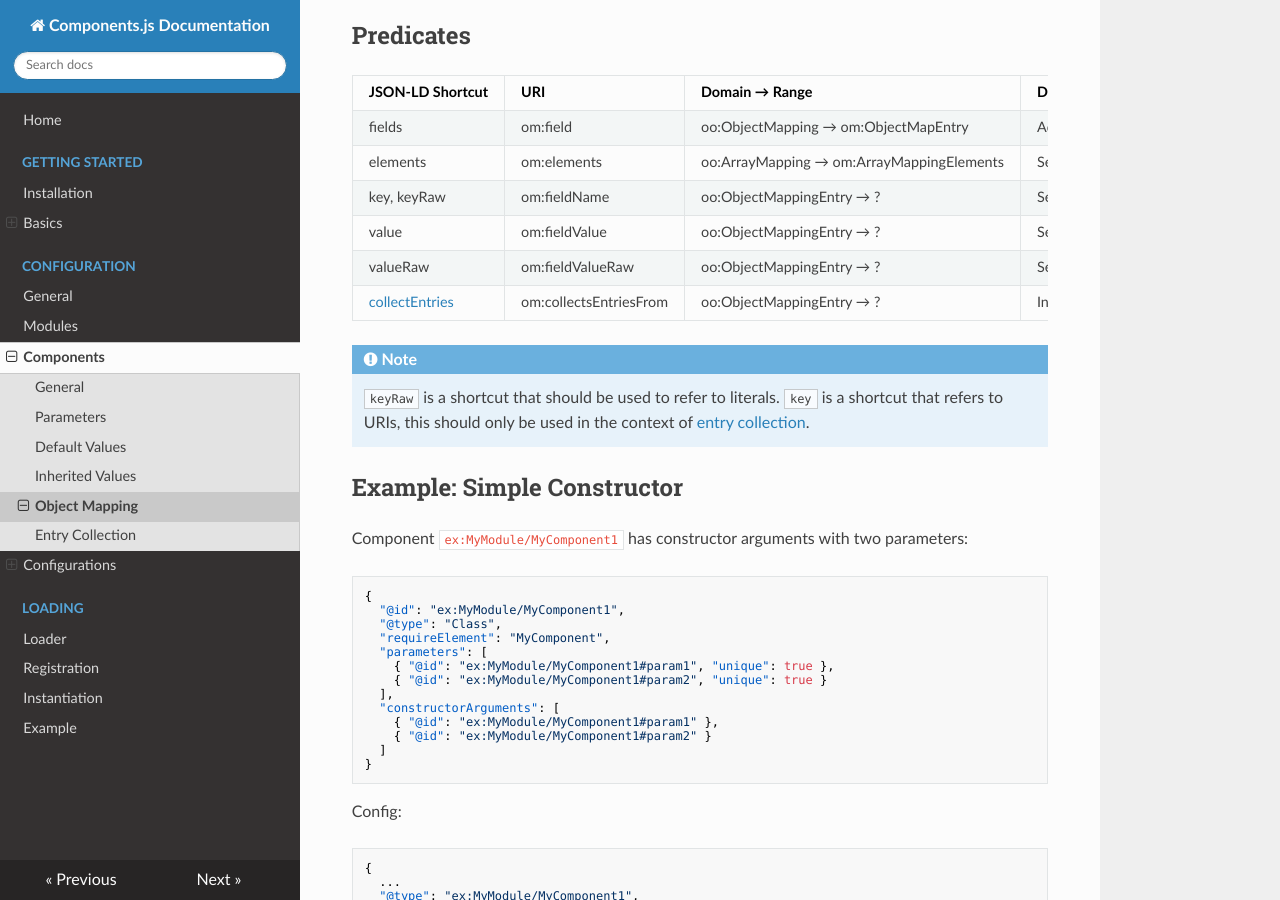
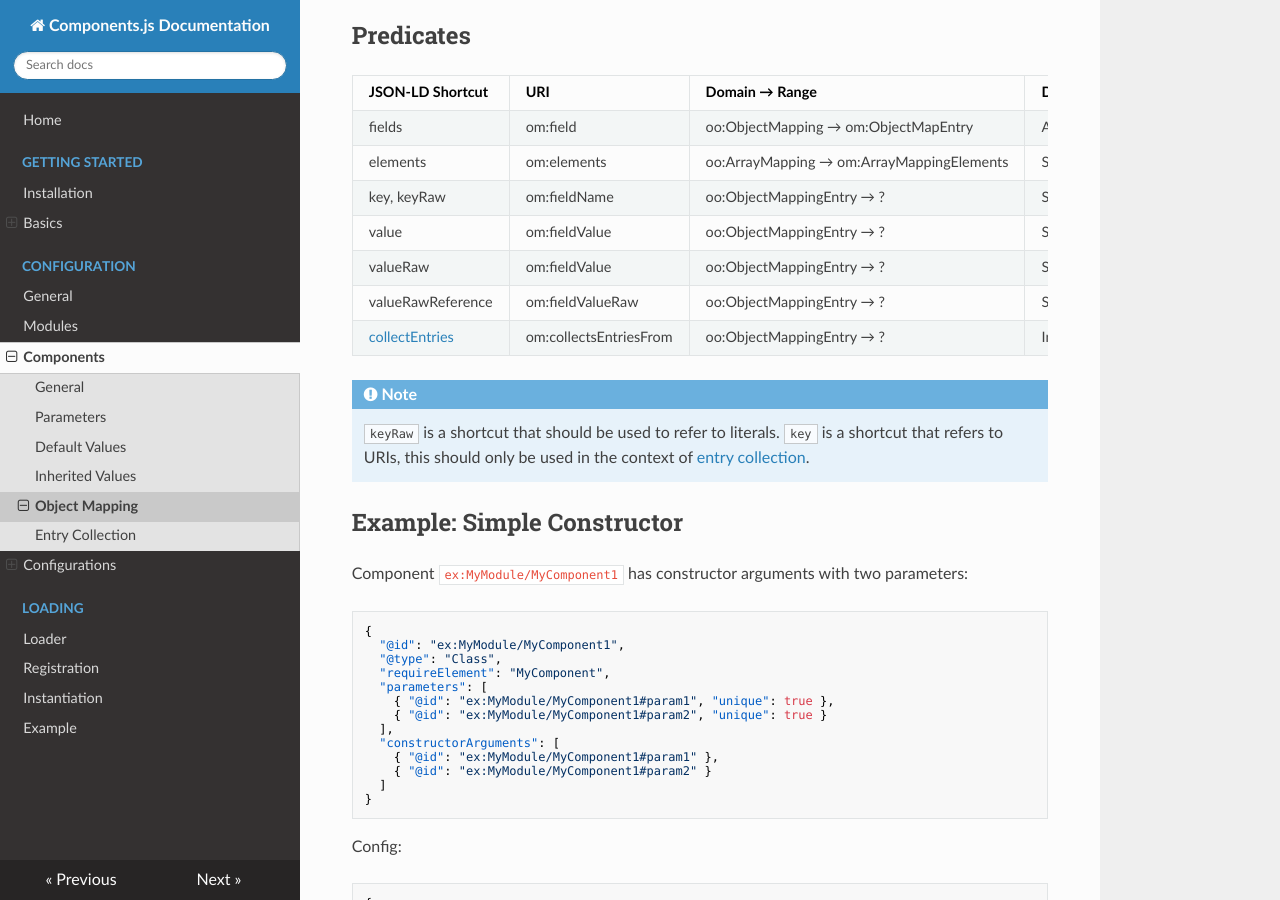
Before and after one commit to LinkedSoftwareDependencies/Documentation-Components.js, an MkDocs documentation site: the page built from docs/configuration/components/object_mapping.md, in a window 1280 px wide and 900 px high, scrolled down 408 px. Built offline with MkDocs 1.6.1, drawn with Linux system fonts in a browser that asks for light colours; nearby versions of some CDN libraries; old or Windows-style settings are respelled for this version of MkDocs.

Commit message:
Make proper distinction between valueRaw and valueRawReference

```diff
--- a/docs/configuration/components/object_mapping.md
+++ b/docs/configuration/components/object_mapping.md
@@ -18,7 +18,8 @@ Constructor arguments use _object mappings_ to define how to convert parameter v
 | elements             | om:elements             | oo:ArrayMapping  → om:ArrayMappingElements      | Sets the list of array mapping elements of an array mapping. |
 | key, keyRaw          | om:fieldName            | oo:ObjectMappingEntry → ?                       | Sets the key of an object mapping entry. This can be a literal or a URI. |
 | value                | om:fieldValue           | oo:ObjectMappingEntry → ?                       | Sets the value of an object mapping entry to another object mapping object.
-| valueRaw             | om:fieldValueRaw        | oo:ObjectMappingEntry → ?                       | Sets the value of an object mapping entry to the given literal. |
+| valueRaw             | om:fieldValue           | oo:ObjectMappingEntry → ?                       | Sets the value of an object mapping entry to the given literal. |
+| valueRawReference    | om:fieldValueRaw        | oo:ObjectMappingEntry → ?                       | Sets the value of an object mapping entry to the given parameter, which value is a URI, but should be interpreted (and converted) as a literal. |
 | [collectEntries](./entry_collection/)       | om:collectsEntriesFrom  | oo:ObjectMappingEntry → ?                       | Indicate that this object mapping entry should be instantiated for all occurences of the given parameter. |
 
 !!! note
```
